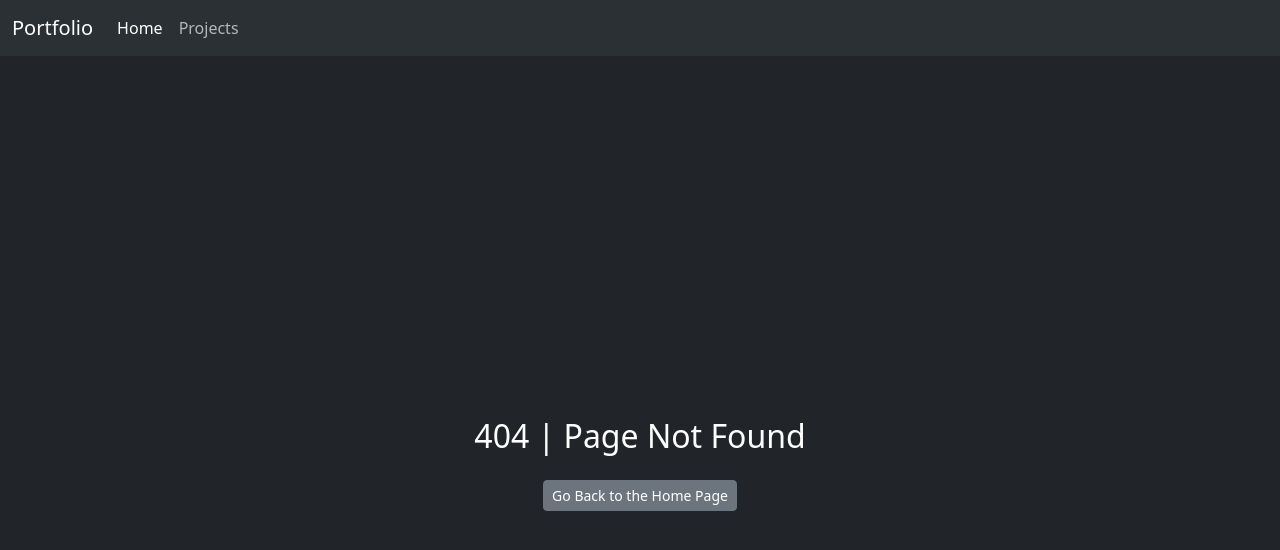
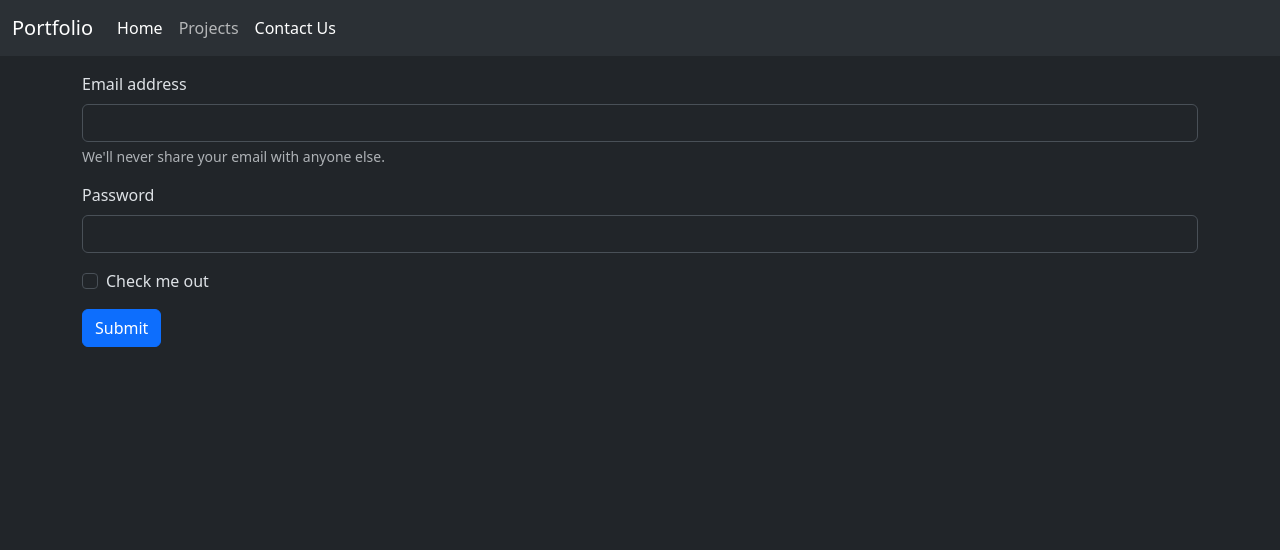
Before and after one commit to GLCVLL/vite-boolfolio, a Vue app: page /contact in a window 1280 px wide. Before the commit this address led to /not-found. Shown: the top 550 px of the page. Built offline with nearby package versions, Linux system fonts and the light colour scheme.

Commit message:
added contact page and form

```diff
--- a/src/components/AppHeader.vue
+++ b/src/components/AppHeader.vue
@@ -20,6 +20,9 @@
                     <li class="nav-item">
                         <RouterLink class="nav-link" :to="{ name: 'project' }">Projects</RouterLink>
                     </li>
+                    <li class="nav-item">
+                        <RouterLink class="nav-link" :to="{ name: 'contact' }">Contact Us</RouterLink>
+                    </li>
                 </ul>
             </div>
         </div>
--- /dev/null
+++ b/src/pages/ContactPage.vue
@@ -0,0 +1,26 @@
+<script>
+export default {
+    name: 'ContactPage',
+}
+</script>
+
+<template>
+    <form>
+        <div class="mb-3">
+            <label for="exampleInputEmail1" class="form-label">Email address</label>
+            <input type="email" class="form-control" id="exampleInputEmail1" aria-describedby="emailHelp">
+            <div id="emailHelp" class="form-text">We'll never share your email with anyone else.</div>
+        </div>
+        <div class="mb-3">
+            <label for="exampleInputPassword1" class="form-label">Password</label>
+            <input type="password" class="form-control" id="exampleInputPassword1">
+        </div>
+        <div class="mb-3 form-check">
+            <input type="checkbox" class="form-check-input" id="exampleCheck1">
+            <label class="form-check-label" for="exampleCheck1">Check me out</label>
+        </div>
+        <button type="submit" class="btn btn-primary">Submit</button>
+    </form>
+</template>
+
+<style></style>
--- a/src/pages/ProjectDetailPage.vue
+++ b/src/pages/ProjectDetailPage.vue
@@ -15,7 +15,7 @@
             const endpoint = apiBaseUri + this.$route.params.id;
             axios.get(endpoint)
                 .then(res => { this.project = res.data; })
-                .catch(err => { console.error(err) })
+                .catch(err => { this.$router.push({ name: 'not-found' }) })
                 .then(() => { this.isLoading = false });
         }
     },
--- a/src/router/index.js
+++ b/src/router/index.js
@@ -6,6 +6,7 @@
 import ProjectPage from '../pages/ProjectPage.vue';
 import NotFoundPage from '../pages/NotFoundPage.vue';
 import ProjectDetailPage from '../pages/ProjectDetailPage.vue';
+import ContactPage from '../pages/ContactPage.vue';
 
 
 //creiamo il router
@@ -17,6 +18,8 @@
         {  path:'/', name:'home', component: HomePage},
         {  path:'/projects/:id', name:'project-detail', component: ProjectDetailPage},
         {  path:'/project', name:'project', component: ProjectPage},
+        {  path:'/contact', name:'contact', component: ContactPage},
+
         {  path:'/not-found', name:'not-found', component: NotFoundPage},
         {  path:'/:patchMatch(.*)*', redirect: '/not-found'},
     ]
```
